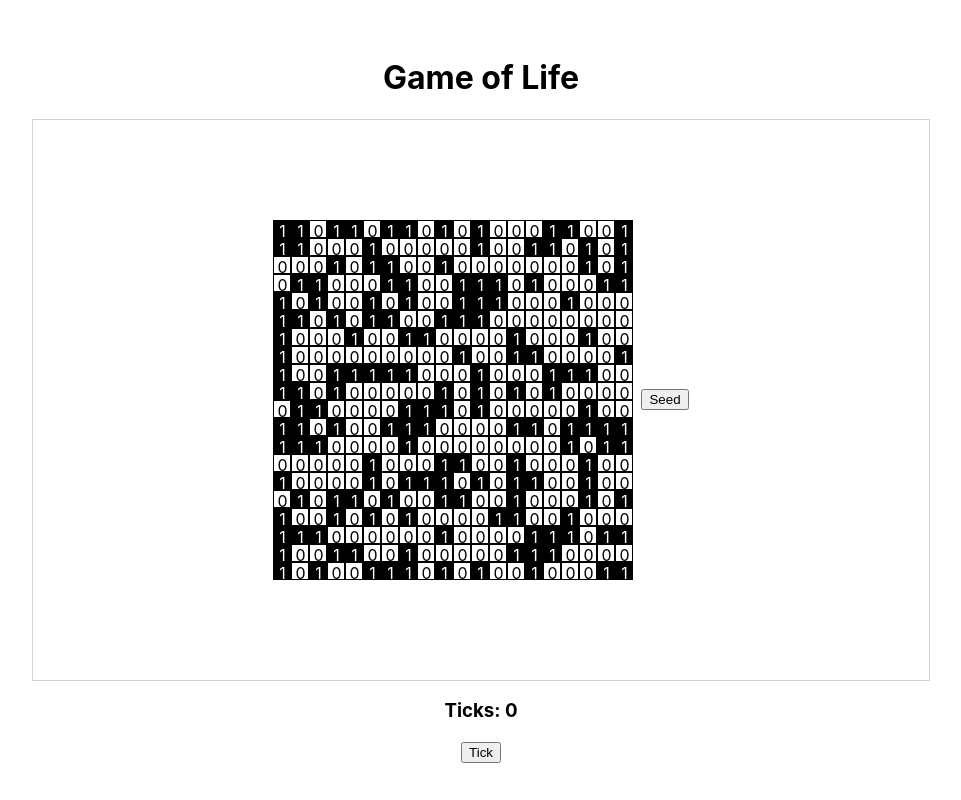
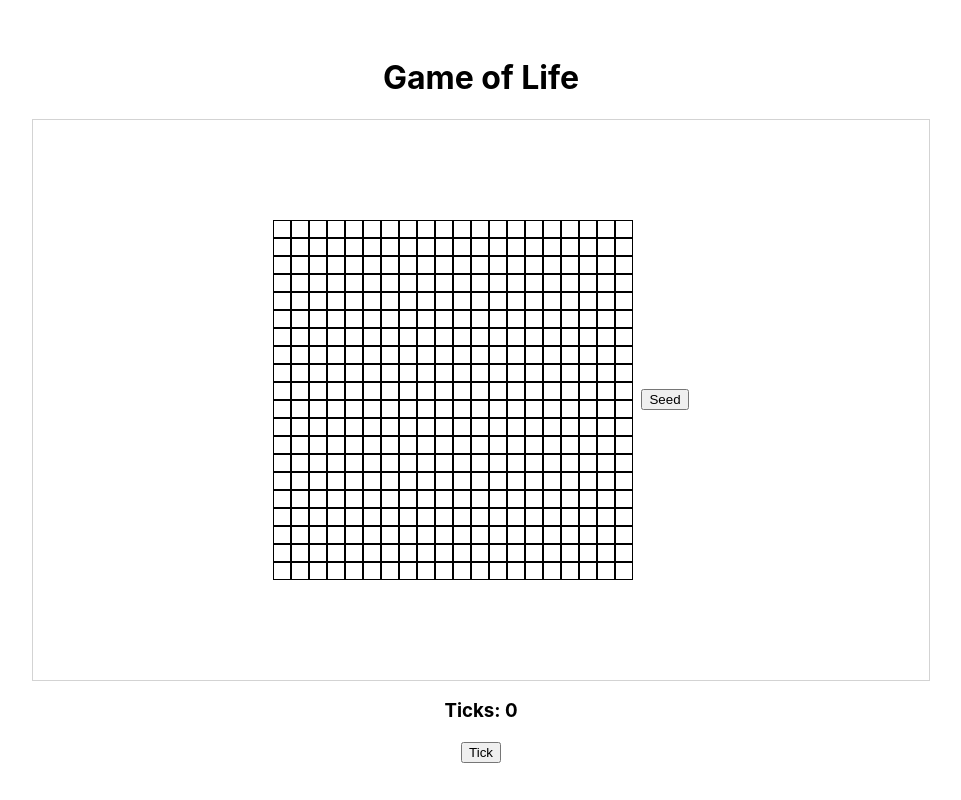
Before and after one commit to domeccleston/game-of-life, a React (Create React App) app: page / in a window 1280 px wide. Shown: the whole page, without its empty margins (159-1120 px from the left). Built offline with nearby package versions, Linux system fonts and the light colour scheme.

Commit message:
game is working!

```diff
--- a/src/components/Board.jsx
+++ b/src/components/Board.jsx
@@ -5,13 +5,7 @@ import Cell from './Cell';
 import { randomizeBoard, alternateBoard } from '../state/actions';
 import { boardReducer } from '../state/reducers';
 
-const Board = ({ board, randomizeBoard, alternateBoard }) => {
-
-  const handleClick = () => {
-    alternateBoard();
-    console.log(board);
-  };
-
+const Board = ({ board, randomizeBoard }) => {
   return (
     <GridContainer>
       <Grid>
@@ -19,7 +13,7 @@ const Board = ({ board, randomizeBoard, alternateBoard }) => {
           board[xIndex].map((cell, yIndex) => <Cell x={xIndex} y={yIndex} />)
         )}
       </Grid>
-      <button onClick={handleClick}>Seed</button>
+      <button onClick={randomizeBoard}>Seed</button>
     </GridContainer>
   );
 };
@@ -28,4 +22,6 @@ const mapStateToProps = state => ({
   board: state.boardReducer
 });
 
-export default connect(mapStateToProps, { randomizeBoard, alternateBoard })(Board);
+export default connect(mapStateToProps, { randomizeBoard, alternateBoard })(
+  Board
+);
--- a/src/components/Cell.jsx
+++ b/src/components/Cell.jsx
@@ -8,7 +8,7 @@ const Cell = ({ board, x, y, setBoard, isAlive, cell }) => {
     console.log(board);
   };
 
-  return <BinaryCell onClick={() => handleClick()} active={board[x][y]}>{board[x][y] === true ? '1' : '0'}</BinaryCell>;
+  return <BinaryCell onClick={() => handleClick()} active={board[x][y]}></BinaryCell>;
 };
 
 const mapStateToProps = state => ({
--- a/src/components/Timer.jsx
+++ b/src/components/Timer.jsx
@@ -1,18 +1,24 @@
 import React, { useEffect } from 'react';
 import { incrementCount } from '../state/actions';
 import { connect } from 'react-redux';
+import { runIteration } from '../state/actions';
 
-const Timer = ({ incrementCount, ticks }) => {
+const Timer = ({ incrementCount, ticks, board, runIteration }) => {
+  const handleClick = () => {
+    runIteration(board);
+    incrementCount();
+  }
   return (
     <div>
       <h3>Ticks: {ticks}</h3>
-      <button onClick={() => incrementCount()}>Tick</button>
+      <button onClick={handleClick}>Tick</button>
     </div>
   );
 };
 
 const mapStateToProps = state => ({
-  ticks: state.tickReducer
+  ticks: state.tickReducer,
+  board: state.boardReducer
 });
 
-export default connect(mapStateToProps, { incrementCount })(Timer);
+export default connect(mapStateToProps, { incrementCount, runIteration })(Timer);
--- a/src/game/index.js
+++ b/src/game/index.js
@@ -1,45 +1,21 @@
-import mod from '../utils/utils';
-import { BASE_HEIGHT, BASE_WIDTH } from '../state/reducers'
+import { mod } from '../utils/utils';
+import { BASE_HEIGHT, BASE_WIDTH } from '../state/reducers';
 
-function create2dArray(height, width) {
-  return Array(height)
-    .fill()
-    .map((yEl, yI) => {
-      return Array(width)
-        .fill()
-        .map((xEl, xI) => yI * 10 + xI);
-    });
-}
-
-function createRandomBoard(height, width) {
-  return Array(height)
-    .fill()
-    .map((yEl, yI) => {
-      return Array(width)
-        .fill()
-        .map((xEl, xI) => Math.random() > 0.5);
-    });
-}
+// this is the core algorithm that determines the state of the game
 
 function isAlive(cell, neighboursCount) {
-  // if cell is alive
   if (cell === true) {
     if (neighboursCount < 2) {
-      // die by underpopulation
       return false;
     }
     if (neighboursCount === 2 || neighboursCount === 3) {
-      // live on to next generation
       return true;
     }
     if (neighboursCount > 2) {
-      // die by overpopulation
       return false;
     }
   } else {
-    // if cell is dead
     if (neighboursCount === 3) {
-      // become a live cell
       return true;
     }
   }
@@ -59,3 +35,9 @@ const calculateNeighbours = (arr, y, x) => {
   const count = surroundings.filter(el => el).length;
   return isAlive(arr[y][x], count);
 };
+
+export function runIteration(board) {
+  return board.map((yEl, yI) =>
+    board[yI].map((xEl, xI) => calculateNeighbours(board, yI, xI))
+  );
+}
--- a/src/state/actions.js
+++ b/src/state/actions.js
@@ -8,6 +8,7 @@ export const INCREMENT_COUNT = 'INCREMENT_COUNT';
 export const IS_ALIVE = 'IS_ALIVE';
 export const CHECK_NEIGHBOURS = 'CHECK_NEIGHBOURS';
 export const ALTERNATE_BOARD = 'ALTERNATE_BOARD';
+export const RUN_ITERATION = 'RUN_ITERATION';
 
 export const randomizeBoard = () => {
   return { type: RANDOMIZE_BOARD };
@@ -53,3 +54,7 @@ export const incrementCount = () => {
 export const alternateBoard = () => {
   return { type: ALTERNATE_BOARD };
 }
+
+export const runIteration = ( board ) => {
+  return { type: RUN_ITERATION, payload: board };
+}
--- a/src/state/reducers.js
+++ b/src/state/reducers.js
@@ -1,6 +1,6 @@
 import * as types from './actions.js';
 import { isEqual } from 'lodash'; // faster than using JSON.stringify to deep compare arrays
-import { calculateNeighbours } from './actions';
+import { runIteration } from '../game/index';
 export const BASE_HEIGHT = 20;
 export const BASE_WIDTH = 20;
 const STARTING_POPULATION = 0.6;
@@ -32,6 +32,9 @@ const initialBoardState = populateBoard(false);
 export const boardReducer = (state = initialBoardState, action) => {
   switch (action.type) {
     default:
+      return state;
+    case types.RUN_ITERATION:
+      return runIteration(action.payload)
     case types.RANDOMIZE_BOARD:
       return setRandomBoard();
     case types.SET_BOARD:
```
